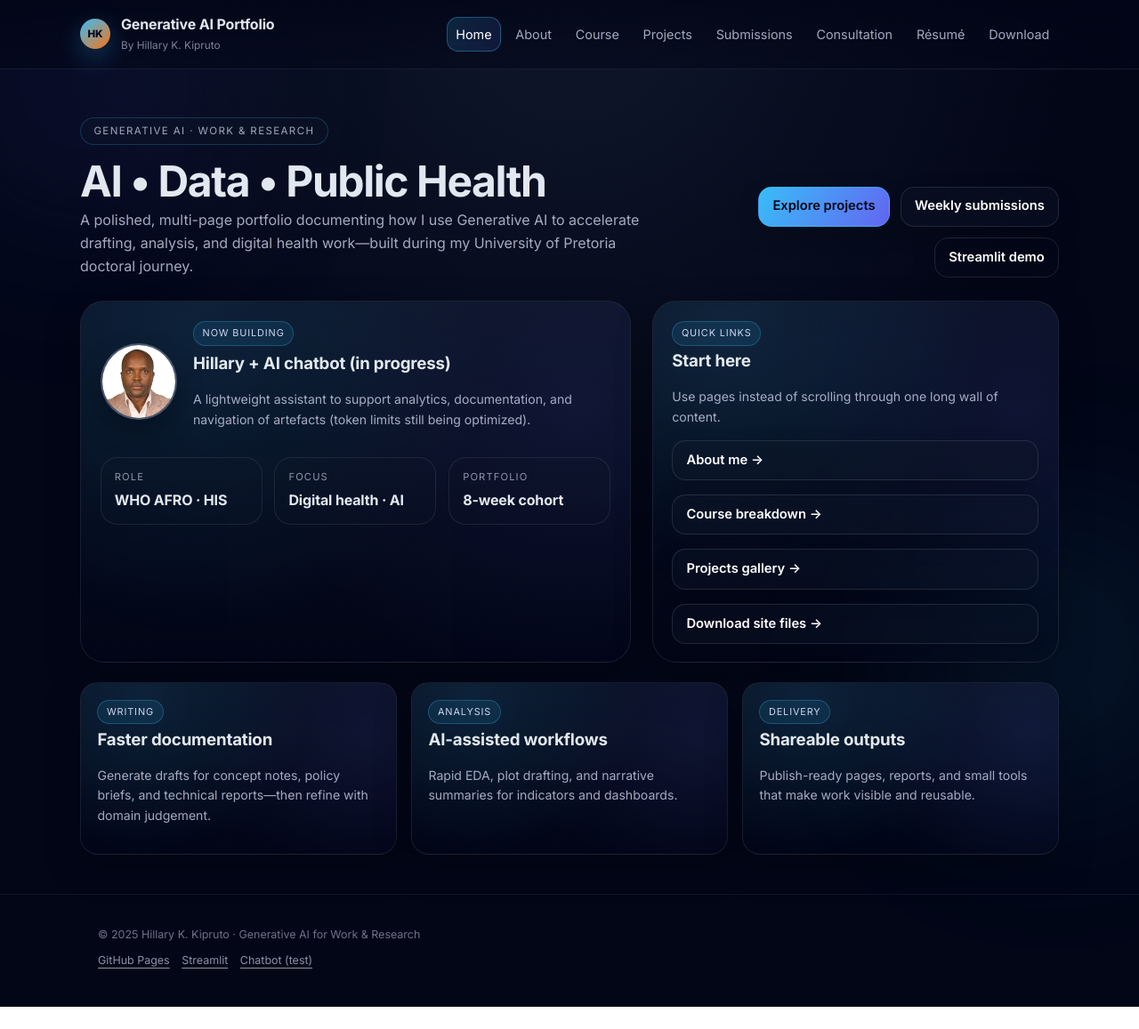
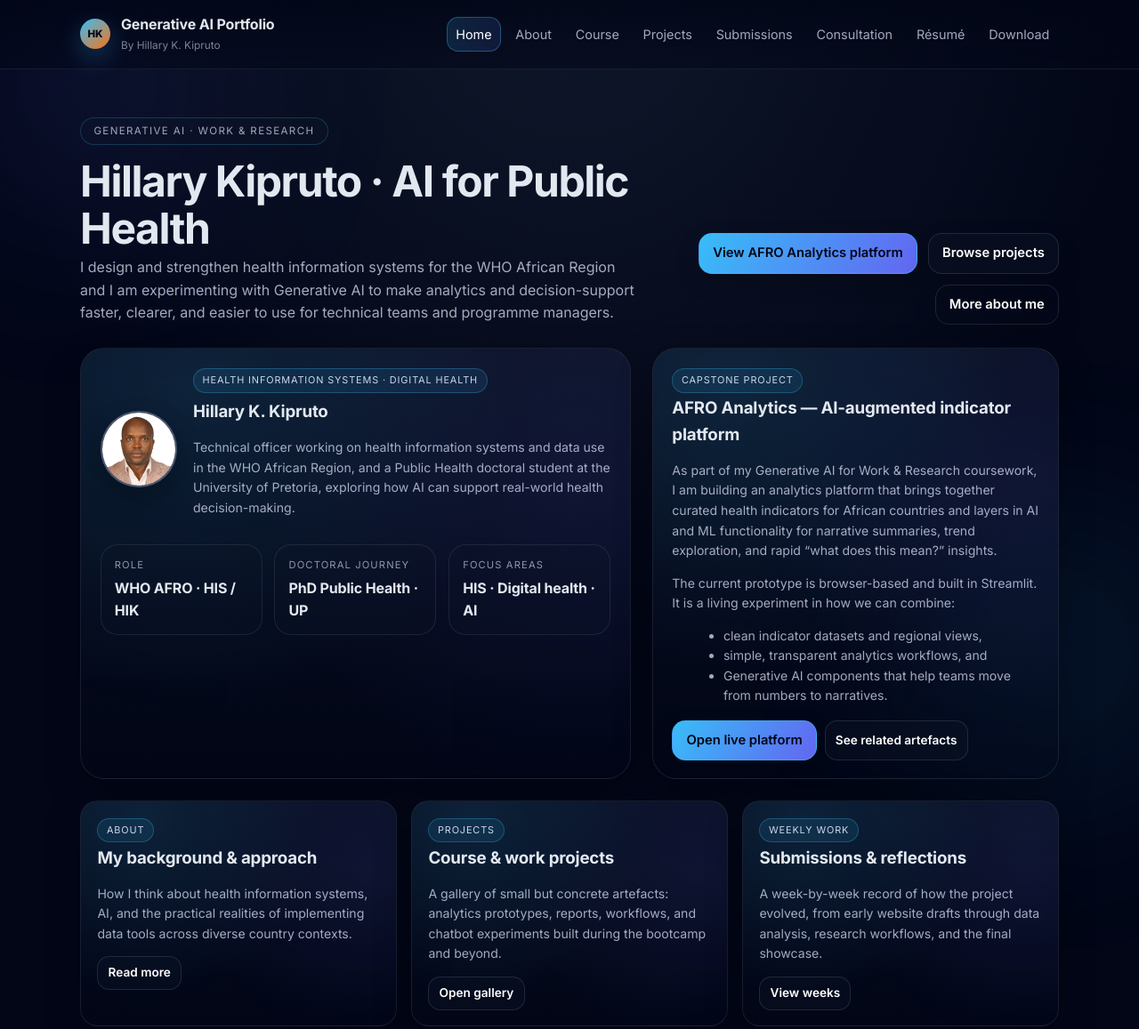
Before and after one commit to kiprutoh/graph-ai-portfolio, a plain HTML site: page index.html in a window 1280 px wide. Shown: the top 1157 px of the page at 89% size. Before the commit the page ends 1132 px from the top, so only its background shows below. Drawn offline with Linux system fonts and the light colour scheme.

Commit message:
Update portfolio details and links in index.html

```diff
--- a/index.html
+++ b/index.html
@@ -3,11 +3,12 @@
 <head>
   <meta charset="UTF-8" />
   <meta name="viewport" content="width=device-width,initial-scale=1" />
-  <title>Generative AI Portfolio — Hillary K. Kipruto</title>
-  <meta name="description" content="Generative AI for Work & Research portfolio: AI, data systems, and public health." />
-  <link rel="stylesheet" href="assets/styles.css" />
+  <title>Hillary Kipruto · Generative AI for Public Health</title>
+  <meta name="description" content="Portfolio of Hillary K. Kipruto, health information systems specialist using Generative AI to build an AI-augmented analytics platform for the WHO African Region." />
+  <link rel="stylesheet" href="./assets/styles.css" />
 </head>
 <body class="bg-orbs">
+  <!-- Header / Navigation -->
   <header>
     <div class="container header-inner">
       <a class="brand" href="index.html">
@@ -47,94 +48,147 @@
   </header>
 
   <main class="container page">
+    <!-- Top intro -->
     <div class="page-head">
       <div>
         <span class="kicker">Generative AI · Work &amp; Research</span>
-        <h1>AI • Data • Public Health</h1>
+        <h1>Hillary Kipruto · AI for Public Health</h1>
         <p class="lead">
-          A polished, multi-page portfolio documenting how I use Generative AI to accelerate drafting,
-          analysis, and digital health work—built during my University of Pretoria doctoral journey.
+          I design and strengthen health information systems for the WHO African Region and I am
+          experimenting with Generative AI to make analytics and decision-support faster, clearer,
+          and easier to use for technical teams and programme managers.
         </p>
       </div>
+
       <div class="actions">
-        <a class="btn btn-primary" href="projects.html">Explore projects</a>
-        <a class="btn" href="submissions.html">Weekly submissions</a>
-        <a class="btn btn-ghost" href="https://analytics-afro.streamlit.app/" target="_blank" rel="noopener">Streamlit demo</a>
+        <a class="btn btn-primary" href="https://analytics-afro.streamlit.app/" target="_blank" rel="noopener">
+          View AFRO Analytics platform
+        </a>
+        <a class="btn" href="projects.html">Browse projects</a>
+        <a class="btn btn-ghost" href="about.html">More about me</a>
       </div>
     </div>
 
+    <!-- Hero: Me + Capstone project -->
     <section class="hero">
+      <!-- About Hillary -->
       <article class="card hero-card">
         <div class="profile">
           <div class="avatar">
-            <img src="https://github.com/kiprutoh/graph-ai-portfolio/raw/ec7623a47713f38f4a117ebc6ea830fb1f47b954/Hillary%20Photo.jpg" alt="Portrait of Hillary Kipruto">
+            <img
+              src="https://github.com/kiprutoh/graph-ai-portfolio/raw/ec7623a47713f38f4a117ebc6ea830fb1f47b954/Hillary%20Photo.jpg"
+              alt="Portrait of Hillary Kipruto">
           </div>
           <div>
-            <div class="tag">Now building</div>
-            <h3 style="margin:.35rem 0 .15rem;">Hillary + AI chatbot (in progress)</h3>
-            <p class="small">A lightweight assistant to support analytics, documentation, and navigation of artefacts (token limits still being optimized).</p>
+            <div class="tag">Health information systems · Digital health</div>
+            <h3 style="margin:.4rem 0 .2rem;">Hillary K. Kipruto</h3>
+            <p class="small">
+              Technical officer working on health information systems and data use in the WHO African Region,
+              and a Public Health doctoral student at the University of Pretoria, exploring how AI can support
+              real-world health decision-making.
+            </p>
           </div>
         </div>
 
         <div class="stat-row">
           <div class="stat">
             <div class="label">Role</div>
-            <div class="value">WHO AFRO · HIS</div>
+            <div class="value">WHO AFRO · HIS / HIK</div>
           </div>
           <div class="stat">
-            <div class="label">Focus</div>
-            <div class="value">Digital health · AI</div>
+            <div class="label">Doctoral journey</div>
+            <div class="value">PhD Public Health · UP</div>
           </div>
           <div class="stat">
-            <div class="label">Portfolio</div>
-            <div class="value">8-week cohort</div>
+            <div class="label">Focus areas</div>
+            <div class="value">HIS · Digital health · AI</div>
           </div>
         </div>
       </article>
 
+      <!-- Main project -->
       <article class="card hero-card">
-        <div class="tag">Quick links</div>
-        <h3>Start here</h3>
-        <p class="small">Use pages instead of scrolling through one long wall of content.</p>
-        <div class="grid" style="margin-top:.9rem;">
-          <a class="btn" href="about.html">About me →</a>
-          <a class="btn" href="course.html">Course breakdown →</a>
-          <a class="btn" href="projects.html">Projects gallery →</a>
-          <a class="btn" href="download.html">Download site files →</a>
+        <div class="tag">Capstone project</div>
+        <h3>AFRO Analytics — AI-augmented indicator platform</h3>
+        <p class="small">
+          As part of my Generative AI for Work &amp; Research coursework, I am building
+          an analytics platform that brings together curated health indicators for
+          African countries and layers in AI and ML functionality for narrative
+          summaries, trend exploration, and rapid “what does this mean?” insights.
+        </p>
+
+        <p class="small" style="margin-top:.6rem;">
+          The current prototype is browser-based and built in Streamlit. It is a
+          living experiment in how we can combine:
+        </p>
+        <ul class="small" style="margin:.3rem 0 0 1.1rem; color:var(--muted);">
+          <li>clean indicator datasets and regional views,</li>
+          <li>simple, transparent analytics workflows, and</li>
+          <li>Generative AI components that help teams move from numbers to narratives.</li>
+        </ul>
+
+        <div class="btn-row" style="margin-top:1rem;">
+          <a class="btn btn-primary" href="https://analytics-afro.streamlit.app/" target="_blank" rel="noopener">
+            Open live platform
+          </a>
+          <a class="btn btn-sm" href="projects.html">See related artefacts</a>
         </div>
       </article>
     </section>
 
-    <section class="grid grid-3" style="margin-top: 1.4rem;">
+    <!-- What you can find here -->
+    <section class="grid grid-3" style="margin-top:1.5rem;">
       <article class="card">
-        <span class="tag">Writing</span>
-        <h3>Faster documentation</h3>
-        <p class="small">Generate drafts for concept notes, policy briefs, and technical reports—then refine with domain judgement.</p>
+        <span class="tag">About</span>
+        <h3>My background &amp; approach</h3>
+        <p class="small">
+          How I think about health information systems, AI, and the practical realities of implementing
+          data tools across diverse country contexts.
+        </p>
+        <div class="btn-row" style="margin-top:.7rem;">
+          <a class="btn btn-sm" href="about.html">Read more</a>
+        </div>
       </article>
+
       <article class="card">
-        <span class="tag">Analysis</span>
-        <h3>AI-assisted workflows</h3>
-        <p class="small">Rapid EDA, plot drafting, and narrative summaries for indicators and dashboards.</p>
+        <span class="tag">Projects</span>
+        <h3>Course &amp; work projects</h3>
+        <p class="small">
+          A gallery of small but concrete artefacts: analytics prototypes, reports,
+          workflows, and chatbot experiments built during the bootcamp and beyond.
+        </p>
+        <div class="btn-row" style="margin-top:.7rem;">
+          <a class="btn btn-sm" href="projects.html">Open gallery</a>
+        </div>
       </article>
+
       <article class="card">
-        <span class="tag">Delivery</span>
-        <h3>Shareable outputs</h3>
-        <p class="small">Publish-ready pages, reports, and small tools that make work visible and reusable.</p>
+        <span class="tag">Weekly work</span>
+        <h3>Submissions &amp; reflections</h3>
+        <p class="small">
+          A week-by-week record of how the project evolved, from early website drafts through
+          data analysis, research workflows, and the final showcase.
+        </p>
+        <div class="btn-row" style="margin-top:.7rem;">
+          <a class="btn btn-sm" href="submissions.html">View weeks</a>
+        </div>
       </article>
     </section>
   </main>
 
+  <!-- Footer -->
   <footer>
     <div class="container">
-      <div>© <span id="year"></span> Hillary K. Kipruto · Generative AI for Work & Research</div>
+      <div>© <span id="year"></span> Hillary K. Kipruto · Generative AI for Work &amp; Research</div>
       <div class="footer-links">
         <a href="https://kiprutoh.github.io/" target="_blank" rel="noopener">GitHub Pages</a>
-        <a href="https://analytics-afro.streamlit.app/" target="_blank" rel="noopener">Streamlit</a>
+        <a href="https://analytics-afro.streamlit.app/" target="_blank" rel="noopener">AFRO Analytics (Streamlit)</a>
         <a href="https://cdn.botpress.cloud/webchat/v3.3/shareable.html?configUrl=https://files.bpcontent.cloud/2025/11/09/06/20251109063717-AGMWRARO.json" target="_blank" rel="noopener">Chatbot (test)</a>
       </div>
     </div>
   </footer>
-  <script src="assets/app.js"></script>
+
+  <script src="./assets/app.js"></script>
 
   <!-- Botpress Webchat v3 -->
   <script src="https://cdn.botpress.cloud/webchat/v3.3/inject.js"></script>
```
